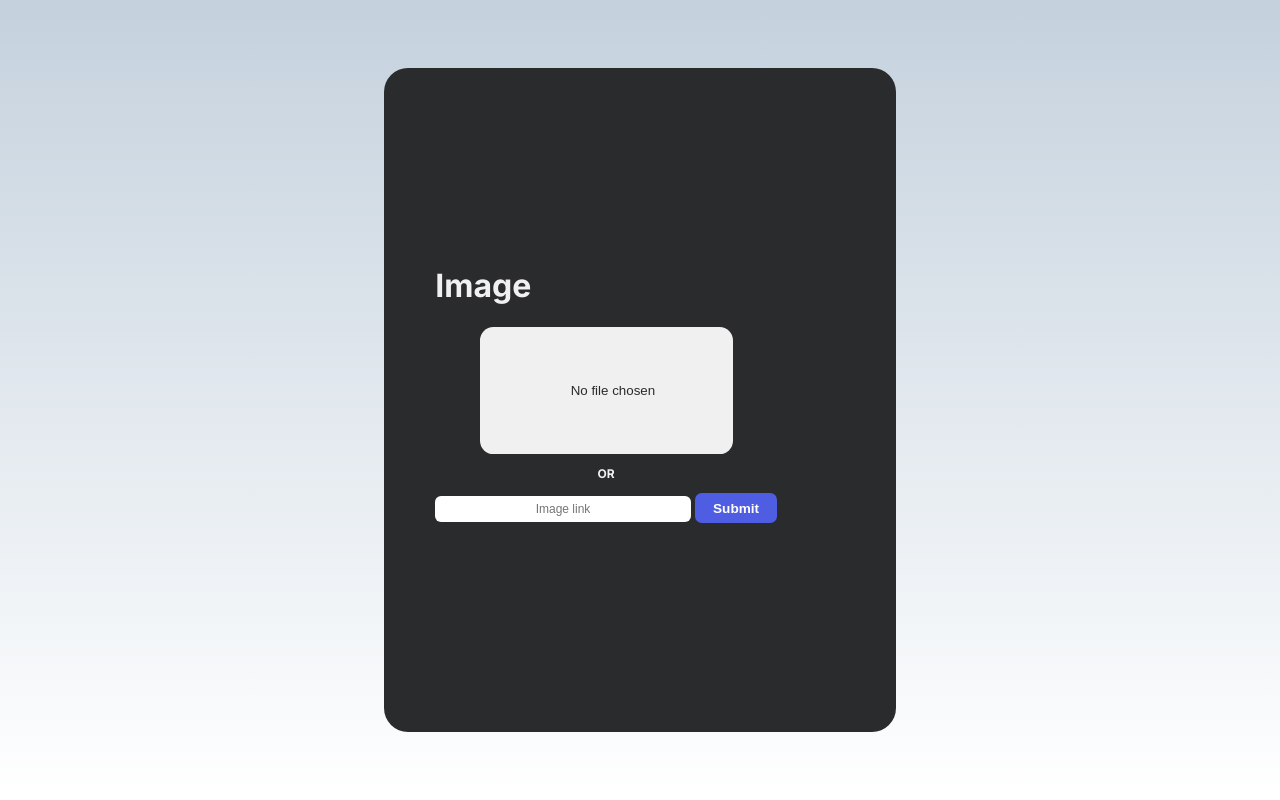
After one commit to anna-zhang/image-text, a Flask app: page /image_upload in a window 1280 px wide. The commit adds this page. Run offline with Flask 2, Linux system fonts and the light colour scheme.

Commit message:
upload file styling

```diff
--- a/main.py
+++ b/main.py
@@ -15,15 +15,13 @@ app = Flask(__name__)
 
 @app.route('/')
 def homepage():
-    # Create a Cloud Firestore client.
-    firestore_client = firestore.Client()
+    # Return the homepage
+    return render_template('homepage.html')
 
-    # Use the Cloud Firestore client to fetch information from Cloud Firestore about
-    # each photo.
-    photo_documents = list(firestore_client.collection(u'photos').get())
-
-    # Return a Jinja2 HTML template.
-    return render_template('homepage.html', photo_documents=photo_documents)
+@app.route('/image_upload')
+def image_upload():
+    # Return the homepage
+    return render_template('image_upload.html')
 
 @app.route('/tag_photo', methods=['GET', 'POST'])
 def tag_photo():
@@ -38,8 +36,8 @@ def tag_photo():
 
         labels = response.label_annotations
 
-        # Redirect to the home page.
-        return render_template('homepage.html', labels=labels, image_public_url=image_public_url)
+        # Redirect to the scanned image page.
+        return render_template('image_scan.html', labels=labels, image_public_url=image_public_url)
 
     # If a user uploads an image
     else:
--- /dev/null
+++ b/templates/image_upload.html
@@ -0,0 +1,44 @@
+{% extends "layout.html" %}
+
+{% block title %}
+  Upload Single Image
+{% endblock %}
+
+{% block main %}
+  <div id="image-upload">
+    <div id="image-upload-card">
+      <div id="inner-image-upload">
+        <h1 style="color: #F0F0F0; margin-top: 0px;">Image</h1>
+        <form action="tag_photo" method="POST" enctype="multipart/form-data" onsubmit="return validateForm()">
+            <div>
+                <!-- User uploads image from computer -->
+                <label for="image-file" style="display: none;">Upload an image: </label><input type="file" title="Upload an image" name="file" id="image-file" class="custom-file-input" style="color: #2A2B2D; background: #F0F0F0; padding: 4em 0em; border-radius: 1em;">
+                <p style="color:#F0F0F0; text-align: center; font-weight: 700; font-size: 0.75em;">OR</p>
+
+                <!-- User inputs an image's link -->
+                <label for="image-link" style="display: none;">Input an image link: </label>
+                <input type="url" id="image-link" name="image-link" style="border-radius: 0.5em; width: 21em; padding: 0.5em 0.15em; color: #2A2B2D; margin-bottom: 1em; font-size: 0.75em;" placeholder="Image link" aria-placeholder="Image link">
+
+                <input type="submit" name="submit" value="Submit" style="font-weight: 700; font-size: 0.85em; width: 6em;padding: 0.55em; border-radius: 0.5em; color: #FFFFFF; background-color: #4E5DE1;">
+
+            </div>
+
+        </form>
+      </div>
+    </div>
+  </div>
+
+
+  <script>
+    function validateForm() {
+      const file = document.querySelector('#image-file');
+      console.log(document.getElementById("image-file").value);
+      console.log(document.getElementById("image-link").value);
+      if ((document.getElementById("image-file").value == "") && (document.getElementById("image-link").value == ""))
+      {
+        alert("You must either upload an image or input an image's link.");
+        return false;
+      }
+    }
+    </script>
+{% endblock %}
--- a/templates/layout.html
+++ b/templates/layout.html
@@ -10,8 +10,10 @@
       font-family: 'Inter', sans-serif;
       margin: 0%;
     }
-    #image-upload {
-      left: 0;
+    .gradient-bg {
+      height: 100%;
+      position: fixed;
+      width: 100%;
       background: #2A2B2D;  /* fallback for old browsers */
       background: -webkit-linear-gradient(to top, #FFFFFF, #C4D1DD);  /* Chrome 10-25, Safari 5.1-6 */
       background: linear-gradient(to top, #FFFFFF, #C4D1DD); /* W3C, IE 10+/ Edge, Firefox 16+, Chrome 26+, Opera 12+, Safari 7+ */
@@ -22,14 +24,64 @@
     }
     #image-upload-card {
       background: #2A2B2D;
-      height: 80%;
-      width: 80%;
+      height: 83%;
+      width: 40%;
       margin: auto;
       position: absolute;
       top: 50%;
       transform: translateY(-50%);
       border-radius: 1.5em;
-      left: 10%;
+      left: 30%;
+    }
+    .custom-file-input::-webkit-file-upload-button {
+        visibility: hidden;
+    }
+    ::-webkit-input-placeholder {
+        text-align: center;
+    }
+
+    :-moz-placeholder { /* Firefox 18- */
+        text-align: center;
+    }
+
+    ::-moz-placeholder {  /* Firefox 19+ */
+        text-align: center;
+    }
+
+    :-ms-input-placeholder {
+        text-align: center;
+    }
+
+    input[type=submit], input[type=url]  {
+        display: inline-block;
+        border: none;
+        margin: 0;
+        text-decoration: none;
+        color: #ffffff;
+        font-family: sans-serif;
+        cursor: pointer;
+        text-align: center;
+        -webkit-appearance: none;
+        -moz-appearance: none;
+    }
+
+    /* input[type=submit]:hover,
+    input[type=submit]:focus {
+        background: #0053ba;
+    }
+
+    input[type=submit]:focus {
+        outline: 1px solid #fff;
+        outline-offset: -4px;
+    }
+
+    input[type=submit]:active {
+        transform: scale(0.99);
+    } */
+
+
+    form {
+        text-align: center;
     }
     #inner-image-upload {
       padding: 10%;
@@ -37,14 +89,14 @@
       top: 50%;
       transform: translateY(-50%);
     }
-    .split {
+    /* .split {
       height: 100%;
       width: 50%;
       position: fixed;
       z-index: 1;
       top: 0;
       overflow-x: hidden;
-    }
+    } */
     #image-tag-details {
       padding-left: 25%;
       padding-right: 25%;
@@ -106,7 +158,7 @@
   <title>Image Text: {% block title %}{% endblock %}</title>
 </head>
 <body>
-    <main>
+    <main class="gradient-bg">
         {% block main %}{% endblock %}
     </main>
   <script>
```
Also changed, not shown: templates/image_scan.html (added, +60 -0 lines).
